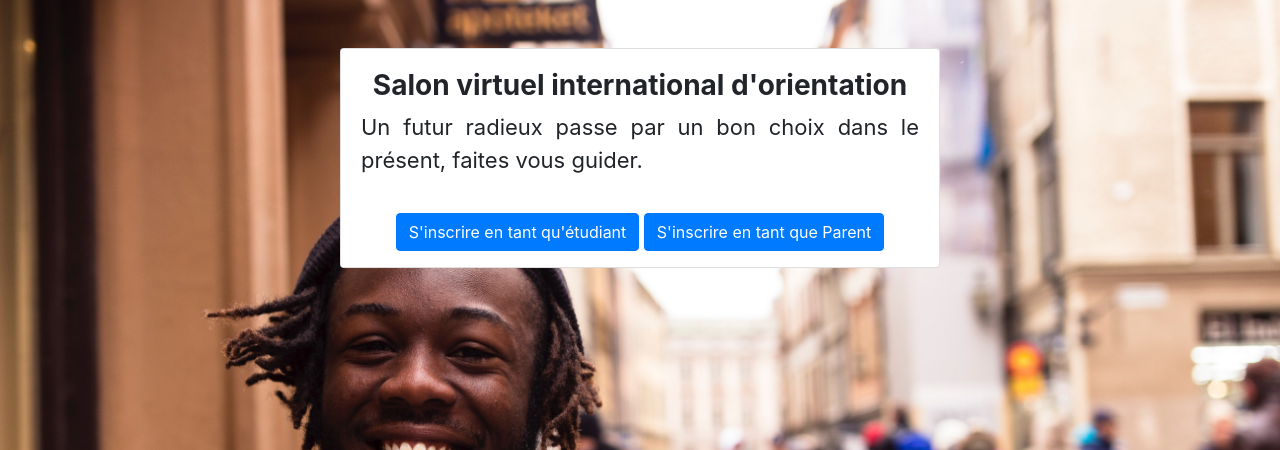
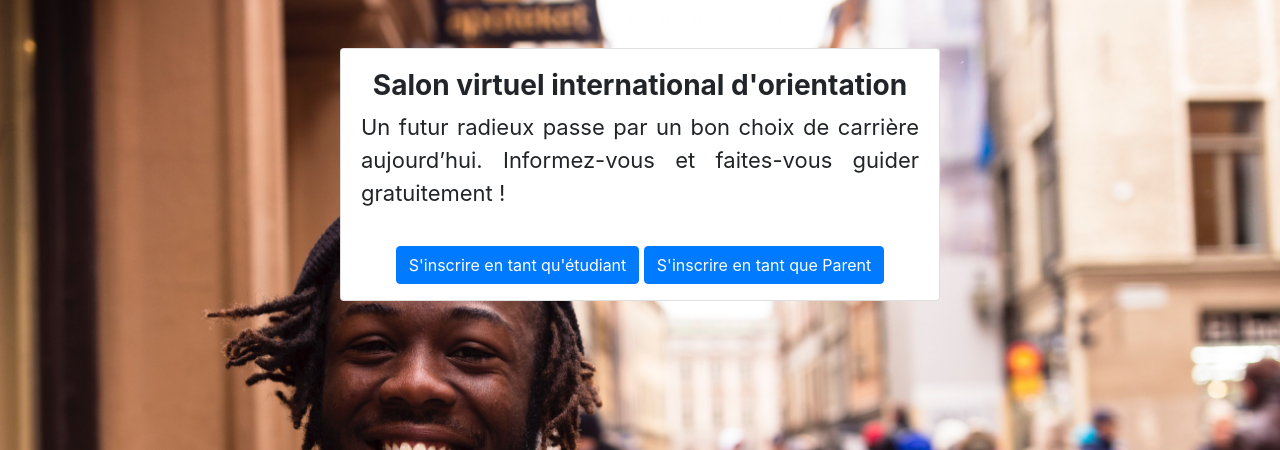
Before and after one commit to Tobi-De/guidance_faireg, a Django app: page / in a window 1280 px wide. Shown: the top 450 px of the page. Run offline with Django 3.2, Linux system fonts and the light colour scheme; some libraries are stand-ins or nearby versions.

Commit message:
update home.html

```diff
--- a/guidance_faireg/templates/participants/home.html
+++ b/guidance_faireg/templates/participants/home.html
@@ -7,8 +7,8 @@
       <div class="card-body">
         <h3 class="text-center"><b> Salon virtuel international d'orientation</b></h3>
         <p class="text-justify" style="font-size: 22px">
-          Un futur radieux passe par un bon choix dans le présent, faites
-          vous guider.
+          Un futur radieux passe par un bon choix de carrière aujourd’hui. Informez-vous et faites-vous guider
+          gratuitement !
         </p>
         <div class="powr-countdown-timer" id="909fee1c_1597416335"></div>
         <script src="https://www.powr.io/powr.js?platform=bootstrap#"></script>
```
